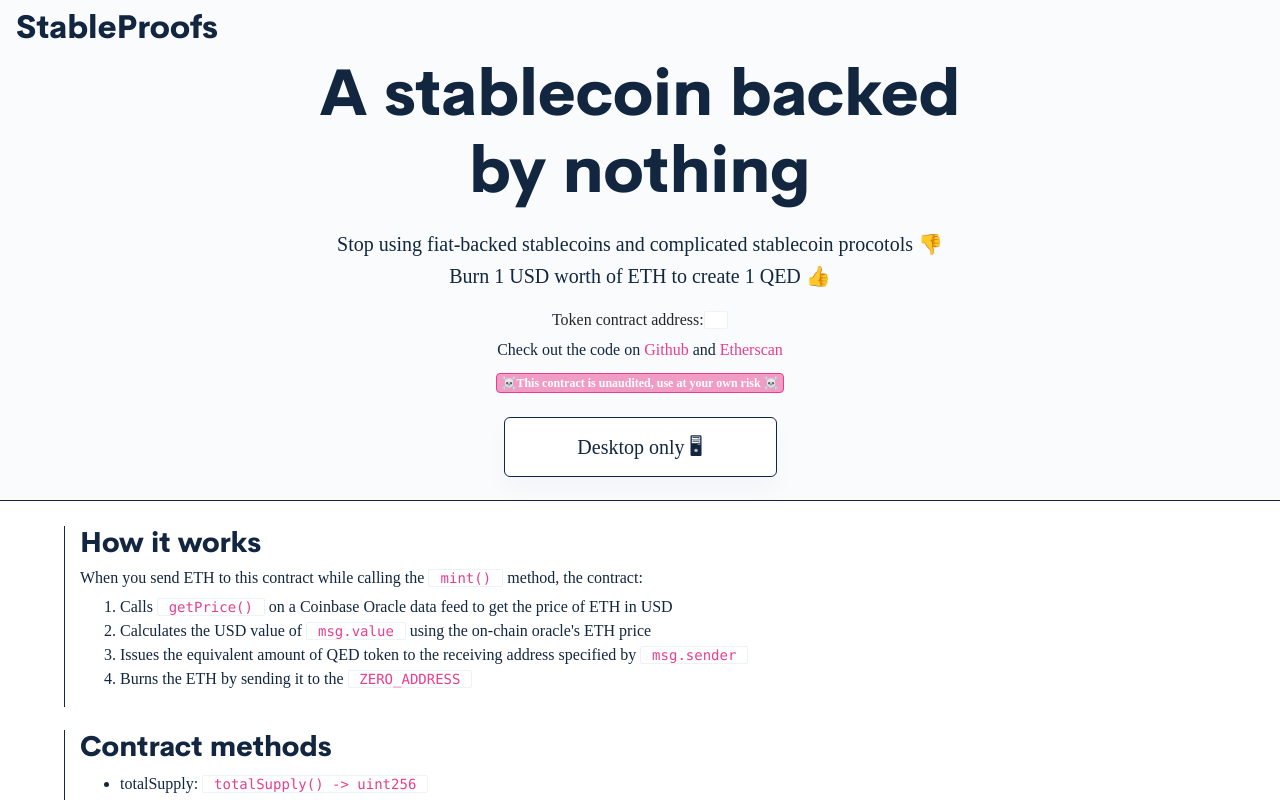
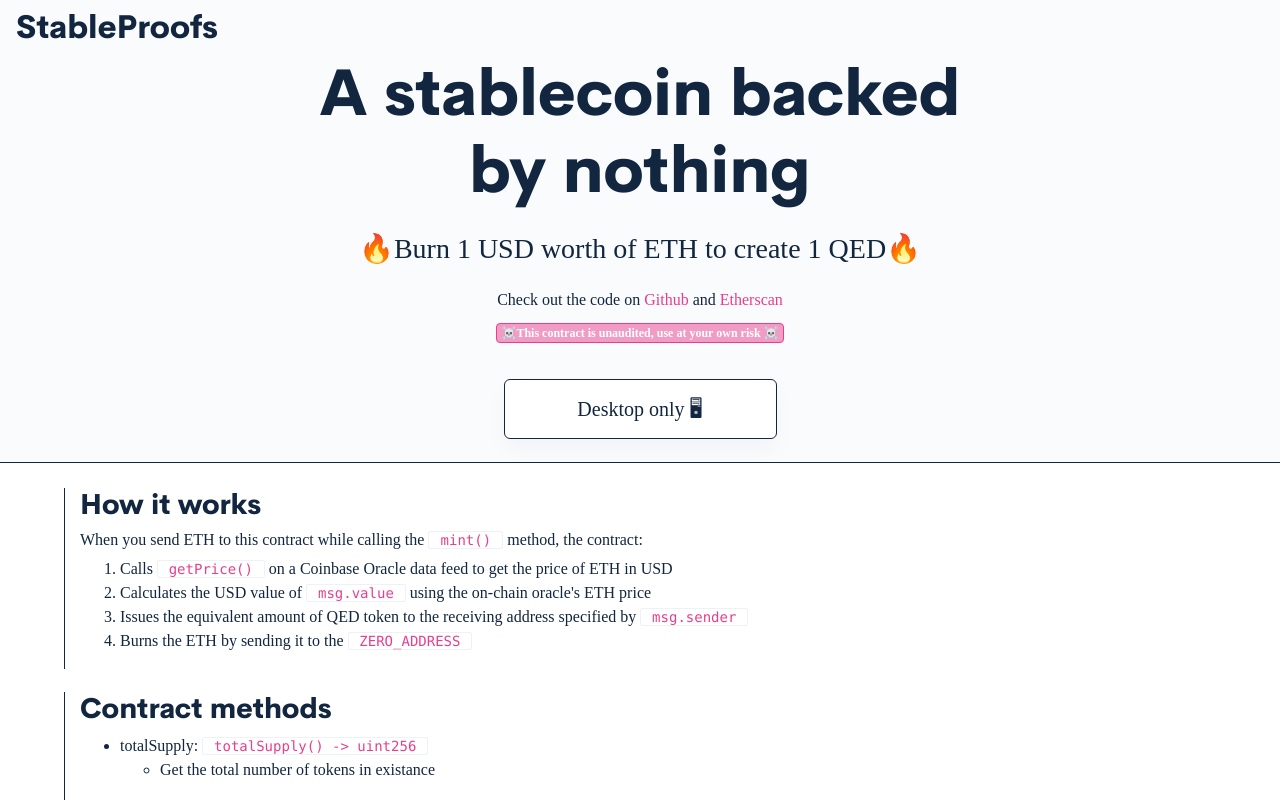
Before and after one commit to StableProofs/MintingInterface, a React (Create React App) app: page / in a window 1280 px wide. Shown: the top 800 px of the page. Built offline with nearby package versions, Linux system fonts and the light colour scheme; a web font is replaced by a local one.

Commit message:
Updated landing copy

```diff
--- a/src/components/LandingContainer/LandingContainer.jsx
+++ b/src/components/LandingContainer/LandingContainer.jsx
@@ -33,12 +33,13 @@ class LandingContainer extends React.Component {
       <div style={{height: "100%"}}>
             <div className="maxWidth100Percent maxHeight100Percent height100Percent OuterLandingDiv">
                 <Row className="maxWidth100 margin0 textAlignCenter height100Percent Aligner" style={{paddingLeft: "5%", paddingRight: "5%", borderBottom: "1px solid #12263F"}}>
-                    <Col className="Aligner-item" md="12" style={{marginBottom: "2%"}}>
+                    <Col className="Aligner-item" md="12" style={{marginBottom: "3%"}}>
                         <h1 className="cs-extra-bold landing-h1 color-navy" style={{textAlign:"center"}}>A stablecoin backed<br/>by nothing</h1>
-                        <h5 className="color-navy landing-h5" style={{marginTop: "2%"}}>Stop using fiat-backed stablecoins and complicated stablecoin procotols <span role="img" aria-label="thumbs-down">👎</span></h5>
-                        <h5 className="color-navy  landing-h5">Burn 1 USD worth of ETH to create 1 QED <span role="img" aria-label="thumbs-up">👍</span></h5>
-                        <a className="address-link" target="blank" rel="noopener noreferrer" href={`https://kovan.etherscan.io/address/${process.env.REACT_APP_STABLE_PROOFS_ADDRESS}`}><h6 style={{marginTop: "2%"}} className="landing-h6">Token contract address: <code>{process.env.REACT_APP_STABLE_PROOFS_ADDRESS}</code></h6></a>
-                        <p className="color-navy landing-h6" style={{marginBottom: "0.5rem"}}>Check out the code on <span><a className="pink-link" href="https://github.com/StableProofs" target="_blank" rel="noopener noreferrer">Github</a></span> and <span><a className="pink-link" href={`https://kovan.etherscan.io/bytecode-decompiler?a=${process.env.REACT_APP_STABLE_PROOFS_ADDRESS}`} target="_blank" rel="noopener noreferrer">Etherscan</a></span></p>
+                        {/* <h5 className="color-navy landing-h5" style={{marginTop: "2%"}}>Stop using fiat-backed stablecoins and complicated stablecoin procotols <span role="img" aria-label="thumbs-down">👎</span></h5> */}
+                        {/* <h3 className="color-navy  landing-h5" style={{marginTop: "2%"}}>Burn 1 USD worth of ETH to create 1 QED <span role="img" aria-label="thumbs-up">👍</span></h3> */}
+                        <h3 className="color-navy  landing-h5" style={{marginTop: "2%"}}><span role="img" aria-label="thumbs-up">🔥</span>Burn 1 USD worth of ETH to create 1 QED<span role="img" aria-label="thumbs-up">🔥</span></h3>
+                        {/* <a className="address-link" target="blank" rel="noopener noreferrer" href={`https://etherscan.io/address/${process.env.REACT_APP_STABLE_PROOFS_ADDRESS}`}><h6 style={{marginTop: "2%"}} className="landing-h6">Token contract address: <code>{process.env.REACT_APP_STABLE_PROOFS_ADDRESS}</code></h6></a> */}
+                        <p className="color-navy landing-h6" style={{marginBottom: "0.5rem", marginTop: "2%"}}>Check out the code on <span><a className="pink-link" href="https://github.com/StableProofs" target="_blank" rel="noopener noreferrer">Github</a></span> and <span><a className="pink-link" href={`https://etherscan.io/address/${process.env.REACT_APP_STABLE_PROOFS_ADDRESS}`} target="_blank" rel="noopener noreferrer">Etherscan</a></span></p>
                         <p className="color-navy landing-h6" style={{marginBottom: "0"}}><Badge className="warning-badge"><span role="img" aria-label="skull">☠️</span>This contract is unaudited, use at your own risk <span role="img" aria-label="skull">☠️</span></Badge></p>
                     </Col>
                     <Col className="Aligner-item" md="12" style={{maxWidth:"50%", margin:"0 auto", textAlign:"left", marginBottom:"2%"}}>
@@ -56,6 +57,7 @@ class LandingContainer extends React.Component {
                             <LinkButton
                                 className="landing-button"
                                 style={{minWidth: "50%"}}
+                                to=""
                                 disabled
                                 >Desktop only <span role="img" aria-label="comp">🖥</span></LinkButton>
                             </Col>
@@ -129,7 +131,7 @@ class LandingContainer extends React.Component {
                             <li>
                                 Where does the ETH/USD price come from?
                                 <ul>
-                                    <li>I publish <a href="https://docs.pro.coinbase.com/#oracle" target="blank" rel="noopener noreferrer" className="pink-link">Coinbase Oracle</a> price data on-chain at <a href={`https://kovan.etherscan.io/address/${process.env.REACT_APP_ORACLE_ADDRESS}`} target="blank" rel="noopener noreferrer" className="pink-link">this address</a>. The <code>mint()</code> method reads the ETH/USD price from this oracle contract.</li>
+                                    <li>I publish <a href="https://docs.pro.coinbase.com/#oracle" target="blank" rel="noopener noreferrer" className="pink-link">Coinbase Oracle</a> price data on-chain at <a href={`https://etherscan.io/address/${process.env.REACT_APP_ORACLE_ADDRESS}`} target="blank" rel="noopener noreferrer" className="pink-link">this address</a>. The <code>mint()</code> method reads the ETH/USD price from this oracle contract.</li>
                                 </ul>
 
                             </li>
```
